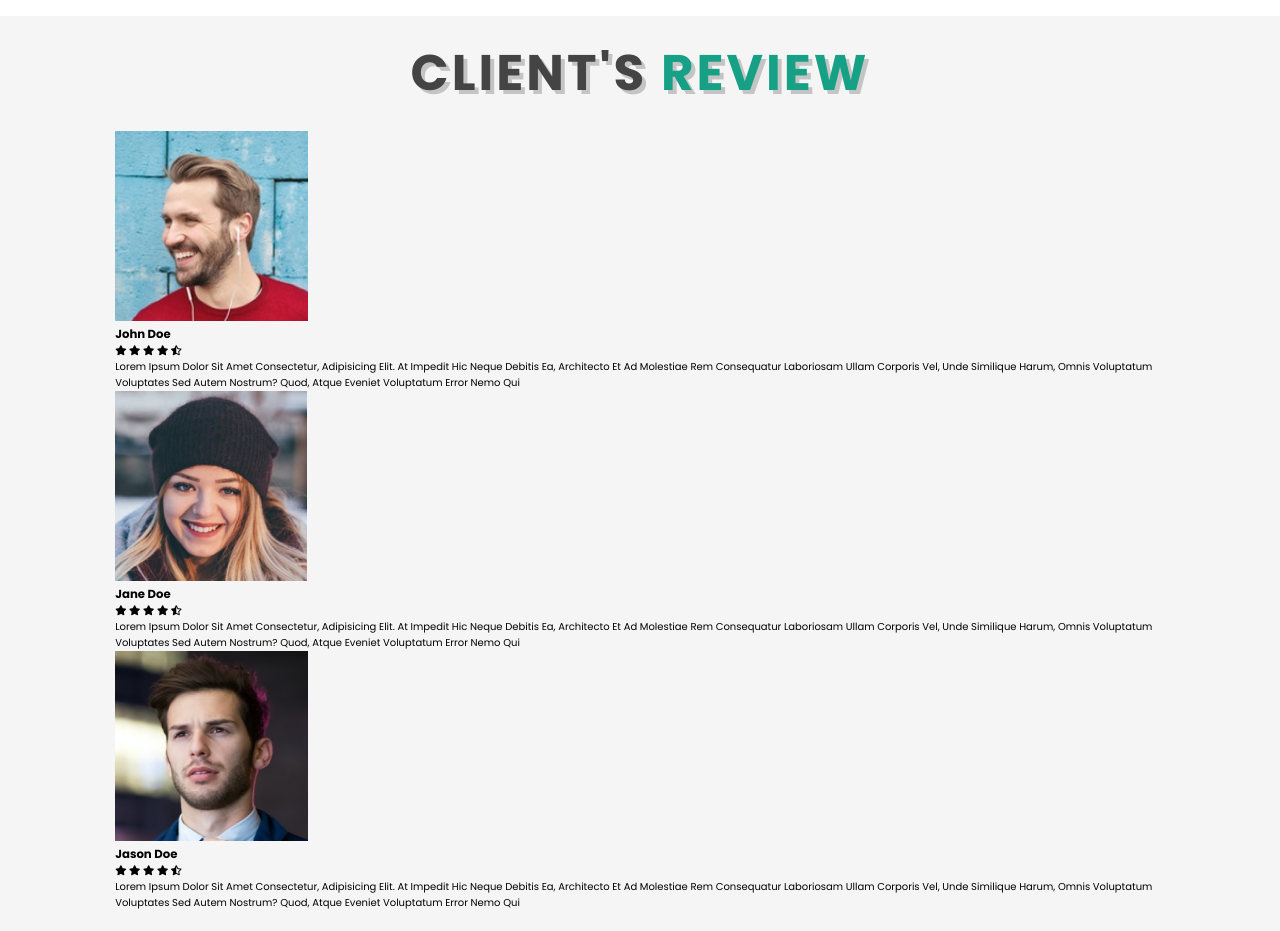
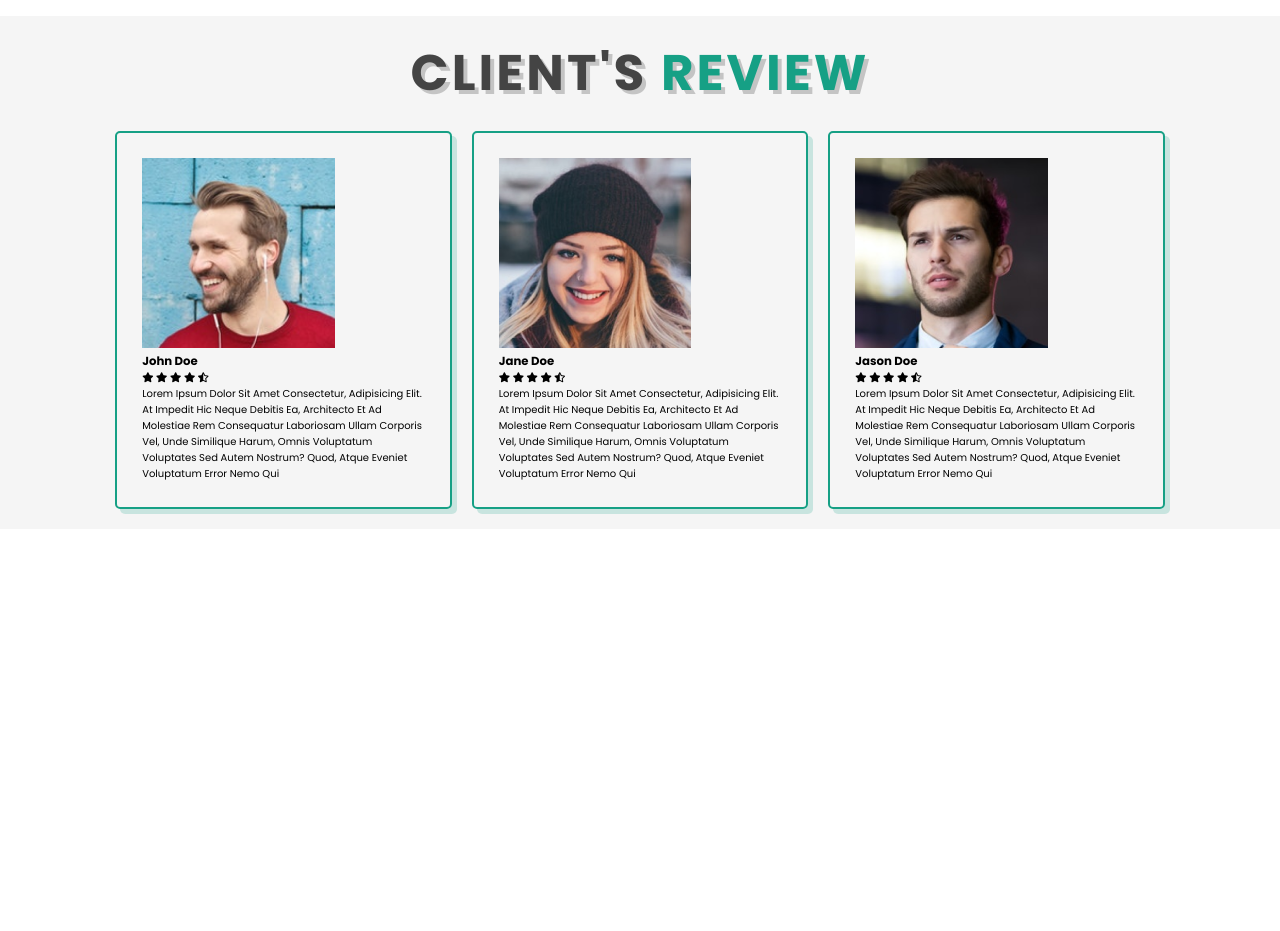
Before and after one commit to Sibints2000/Hospital-Website, a plain HTML site: page index.html in a window 1280 px wide. Shown: the part 3980-4911 px from the top of the page. After the commit the page ends 4509 px from the top, so only its background shows below. Drawn offline with Linux system fonts and the light colour scheme.

Commit message:
Seventieth Commit

```diff
--- a/style.css
+++ b/style.css
@@ -360,6 +360,19 @@ section:nth-child(even) {
     padding: 1rem 4rem;
 }
 
+.review .box-container {
+    display: grid;
+    grid-template-columns: repeat(auto-fit, minmax(30rem, 1fr));
+    gap: 2rem;
+}
+
+.review .box-container .box {
+    border: var(--border);
+    box-shadow: var(--box-shadow);
+    border-radius: .5rem;
+    padding: 2.5rem;
+}
+
 
 
 
```
